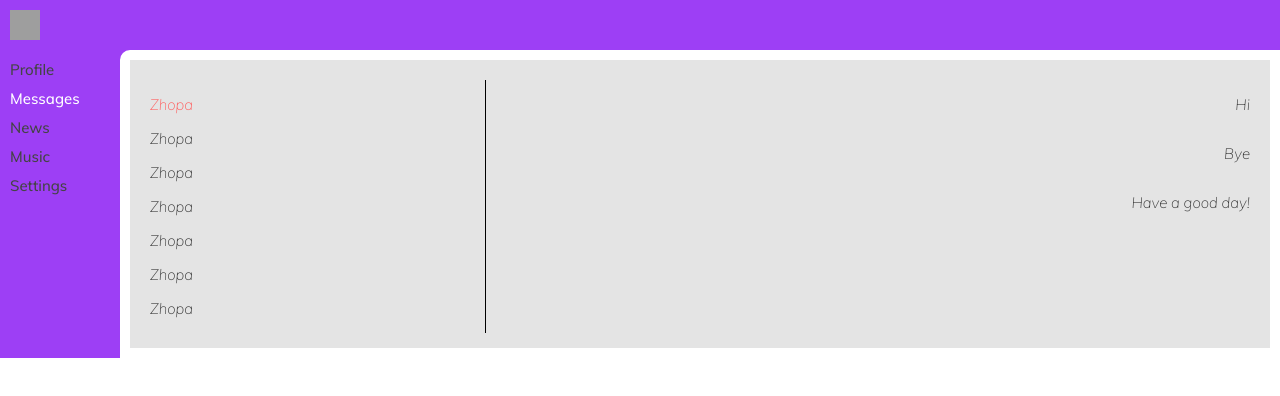
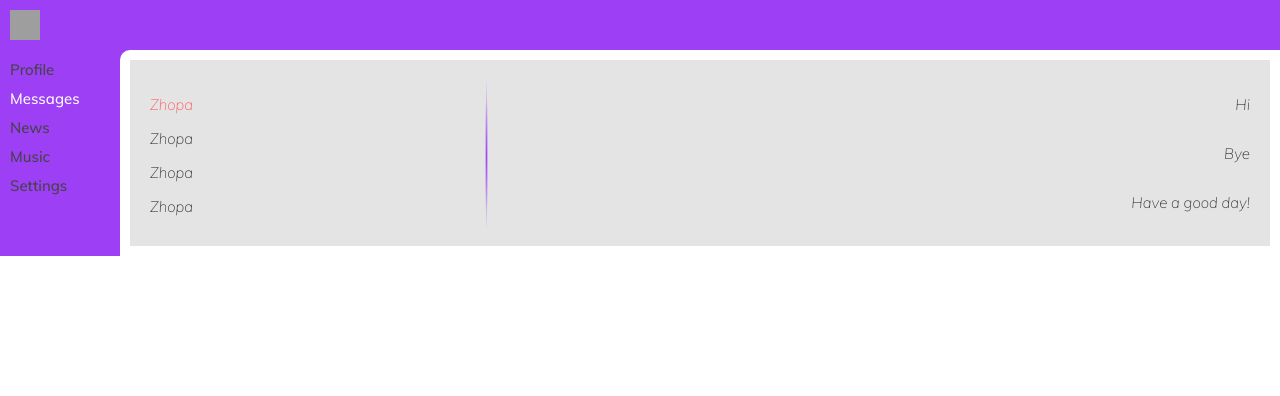
Before and after one commit to KoTuK2306/React-app, a React (Create React App) app: page /dialogs in a window 1280 px wide. Shown: the top 396 px of the page. Built offline with nearby package versions, Linux system fonts and the light colour scheme; grey boxes are pictures that could not be loaded.

Commit message:
Was added line between dialogs and messages

```diff
--- a/src/components/Dialogs/dialogs.js
+++ b/src/components/Dialogs/dialogs.js
@@ -9,6 +9,7 @@ const Dialogs = (props) =>{
 
                 <div className = {classes.dialogsItem + ' ' + classes.active}>
                     Zhopa
+
                 </div>
                 <div className = {classes.dialogsItem}>
                     Zhopa
@@ -19,18 +20,17 @@ const Dialogs = (props) =>{
                 <div className = {classes.dialogsItem}>
                     Zhopa
                 </div>
-                <div className = {classes.dialogsItem}>
-                    Zhopa
-                </div>
-                <div className = {classes.dialogsItem}>
-                    Zhopa
-                </div>
-                <div className = {classes.dialogsItem}>
-                    Zhopa
-                </div>
+
+
+
+            </div>
+            <div className = {classes.line}>
+                <span className={classes.sexy_line1}></span>
+                <span className={classes.sexy_line2}></span>
             </div>
 
             <div className = {classes.messages}>
+
 
                 <div className = {classes.message}>Hi</div>
                 <div className = {classes.message}>Bye</div>
--- a/src/components/Dialogs/dialogs.module.css
+++ b/src/components/Dialogs/dialogs.module.css
@@ -5,7 +5,7 @@
 .dialogs{
     margin: 20px 0 0 20px;
     display: grid;
-    grid-template-columns: 3fr 7fr;
+    grid-template-columns: 3fr 3px 7fr;
 }
 
 .dialogsTitle{
@@ -16,9 +16,6 @@
     margin: 15px 0 15px 0;
 }
 
-.dialogsItems{
-    border-right: 1px solid black;
-}
 
 .messages{
     display: flex;
@@ -30,3 +27,26 @@
 .message{
     margin: 15px 0 15px 15px;
 }
+
+.line{
+    height: 100%;
+}
+
+.sexy_line1{
+    display:block;
+    border:none;
+    color:white;
+    height:50%;
+    width: 3px;
+    background:black;
+    background: radial-gradient(farthest-side at bottom, rgb(157, 63, 245), #f1db3600);
+}
+.sexy_line2{
+    display:block;
+    border:none;
+    color:white;
+    height:50%;
+    width: 3px;
+    background:black;
+    background: radial-gradient(farthest-side at top, rgb(157, 63, 245), #f1db3600);
+}
```
